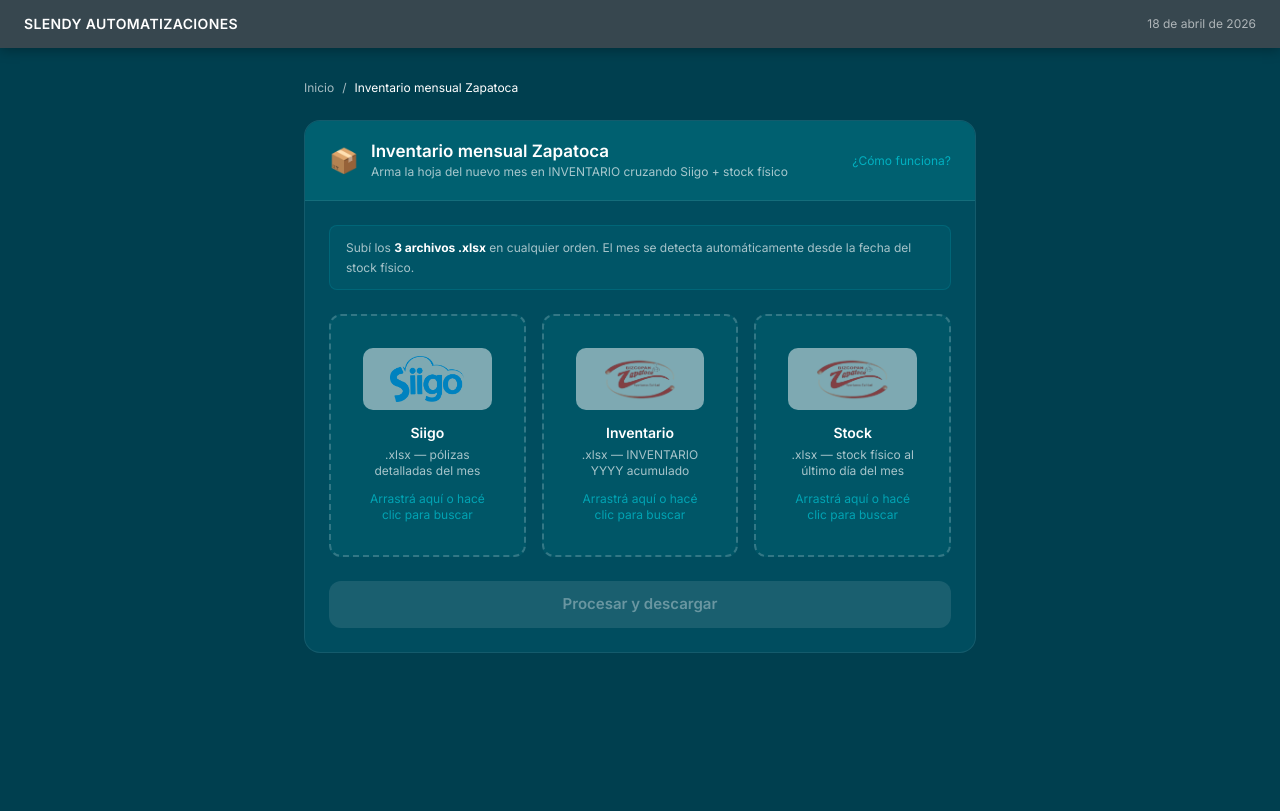
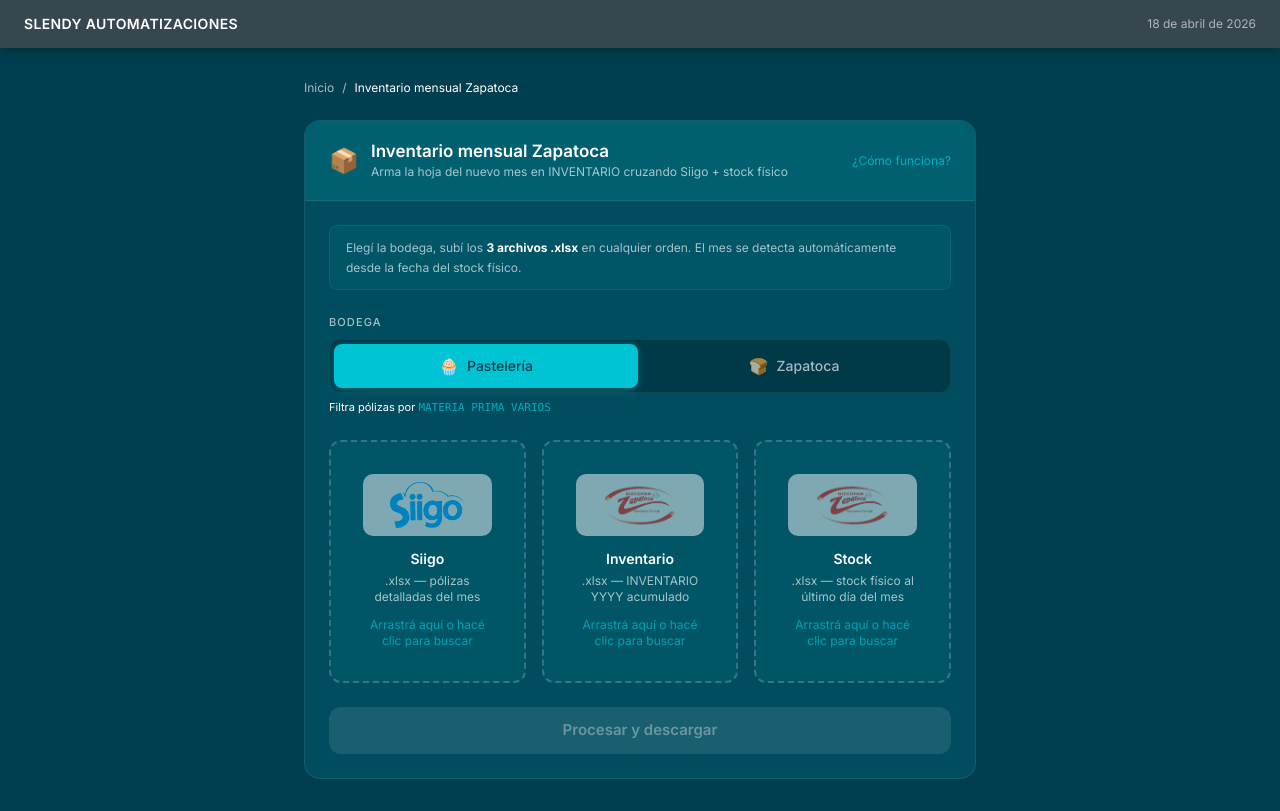
Before and after one commit to CratosCamilo/automatizaciones_sd, a Next.js app: page /inventario-mensual in a window 1280 px wide. Built offline with nearby package versions, Linux system fonts and the light colour scheme.

Commit message:
feat(inventario-mensual): selector de bodega Pastelería / Zapatoca con filtros distintos de pólizas

```diff
--- a/pages/inventario-mensual/index.js
+++ b/pages/inventario-mensual/index.js
@@ -70,6 +70,18 @@
             </p>
           </section>
 
+          <section>
+            <h3 className="text-white font-semibold mb-1.5">Bodega Pastelería vs Zapatoca</h3>
+            <p className="text-secondary">
+              Son dos bodegas independientes que comparten el mismo procedimiento pero se filtran distinto
+              en las pólizas de Siigo:
+            </p>
+            <ul className="text-secondary space-y-1 list-disc list-inside mt-1.5">
+              <li><strong className="text-white">Pastelería</strong>: solo filas de detalle que digan <code className="text-cyan-300">Producto: MATERIA PRIMA VARIOS</code>.</li>
+              <li><strong className="text-white">Zapatoca (panadería)</strong>: filas de detalle que empiecen con <code className="text-cyan-300">Producto:</code> (cualquier producto).</li>
+            </ul>
+          </section>
+
         </div>
       </div>
     </div>
@@ -84,7 +96,13 @@
     reader.readAsDataURL(file)
   })
 
+const BODEGAS = [
+  { id: 'pasteleria', label: 'Pastelería', icon: '🧁', filtro: 'MATERIA PRIMA VARIOS' },
+  { id: 'zapatoca',   label: 'Zapatoca',   icon: '🍞', filtro: 'Producto: (todos)'    },
+]
+
 export default function InventarioMensual() {
+  const [bodega,       setBodega]       = useState('pasteleria')
   const [fileA,        setFileA]        = useState(null)
   const [fileB,        setFileB]        = useState(null)
   const [fileC,        setFileC]        = useState(null)
@@ -111,6 +129,7 @@
         method: 'POST',
         headers: { 'Content-Type': 'application/json' },
         body: JSON.stringify({
+          bodega,
           archivo_a: b64A,
           archivo_b: b64B,
           archivo_c: b64C,
@@ -207,8 +226,41 @@
                   {/* Instrucción */}
                   <div className="rounded-lg px-4 py-3 text-xs text-secondary leading-relaxed"
                        style={{ background: 'rgba(0,196,212,0.07)', border: '1px solid rgba(0,196,212,0.15)' }}>
-                    Subí los <strong className="text-white">3 archivos .xlsx</strong> en cualquier orden. El mes
-                    se detecta automáticamente desde la fecha del stock físico.
+                    Elegí la bodega, subí los <strong className="text-white">3 archivos .xlsx</strong> en cualquier orden.
+                    El mes se detecta automáticamente desde la fecha del stock físico.
+                  </div>
+
+                  {/* Selector de bodega */}
+                  <div>
+                    <p className="text-secondary text-[11px] uppercase tracking-widest font-medium mb-2">
+                      Bodega
+                    </p>
+                    <div className="flex gap-1 p-1 rounded-xl" style={{ background: 'rgba(0,0,0,0.25)', border: '1px solid rgba(255,255,255,0.06)' }}>
+                      {BODEGAS.map((b) => {
+                        const activa = bodega === b.id
+                        return (
+                          <button
+                            key={b.id}
+                            type="button"
+                            onClick={() => setBodega(b.id)}
+                            className="flex-1 rounded-lg py-2.5 px-3 text-sm font-medium transition-all duration-150 flex items-center justify-center gap-2"
+                            style={{
+                              background: activa ? '#00C4D4' : 'transparent',
+                              color:      activa ? '#003F4F' : 'rgba(255,255,255,0.65)',
+                              boxShadow:  activa ? '0 2px 8px rgba(0,196,212,0.35)' : 'none',
+                            }}
+                            onMouseOver={e => { if (!activa) e.currentTarget.style.color = 'rgba(255,255,255,0.95)' }}
+                            onMouseOut={e => { if (!activa) e.currentTarget.style.color = 'rgba(255,255,255,0.65)' }}
+                          >
+                            <span className="text-base">{b.icon}</span>
+                            <span>{b.label}</span>
+                          </button>
+                        )
+                      })}
+                    </div>
+                    <p className="text-[11px] text-secondary/70 mt-1.5">
+                      Filtra pólizas por <code className="text-cyan-bright/80">{BODEGAS.find(b => b.id === bodega)?.filtro}</code>
+                    </p>
                   </div>
 
                   {/* Zonas de upload */}
```
Also changed, not shown: 2 other files (tests, documents, lock files or other folders).
